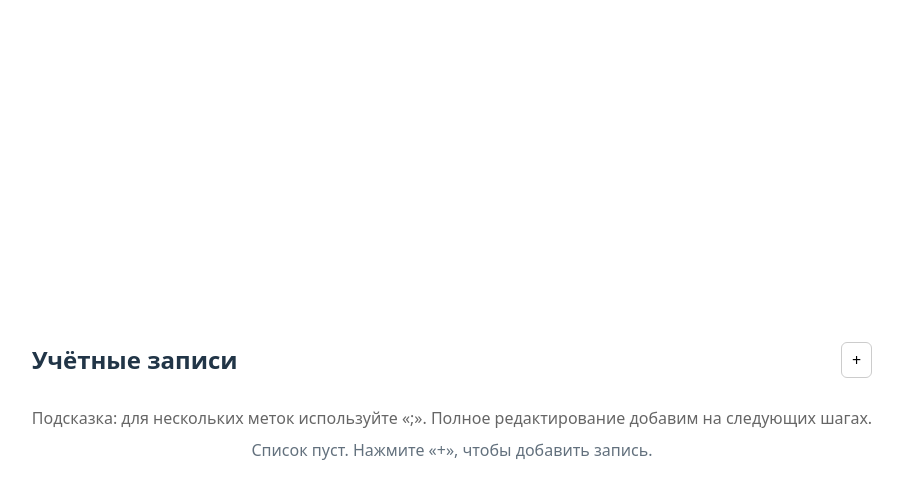
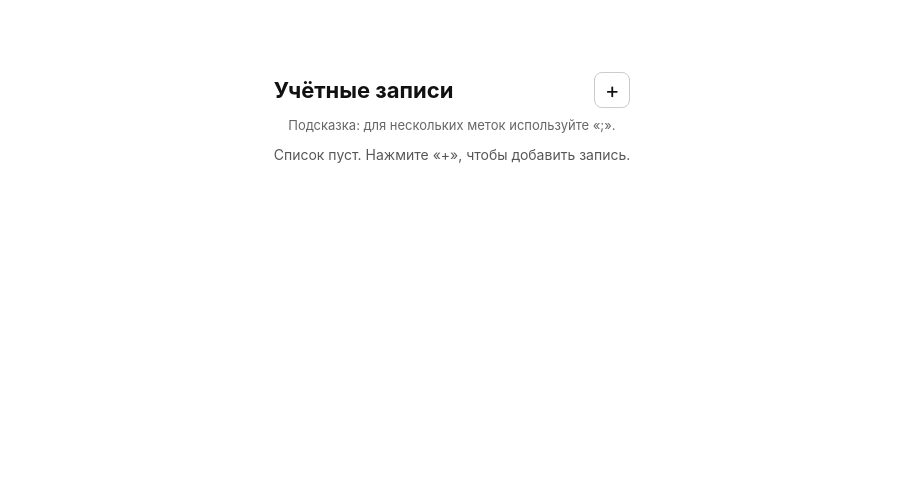
Before and after one commit to BMD63/accounts-form, a Vue app: page / in a window 1280 px wide. Shown: the top 498 px of the page, without its empty margins (188-1091 px from the left). Built offline with nearby package versions, Linux system fonts and the light colour scheme.

Commit message:
styles added

```diff
--- a/src/components/AccountsForm.vue
+++ b/src/components/AccountsForm.vue
@@ -1,12 +1,31 @@
+<script setup lang="ts">
+import { onMounted } from 'vue';
+import { useAccountsStore } from '@/stores/accounts';
+
+const store = useAccountsStore();
+
+onMounted(() => {
+  store.hydrate();
+});
+</script>
+
 <template>
   <section class="accounts-form">
     <header class="header">
       <h2>Учётные записи</h2>
-      <button class="add-btn" @click="store.addEmpty" type="button" title="Добавить учётную запись">+</button>
+      <button
+        class="add-btn"
+        @click="store.addEmpty"
+        type="button"
+        title="Добавить учётную запись"
+        aria-label="Добавить учётную запись"
+        >
+        <span class="add-btn__icon" aria-hidden="true">+</span>
+        </button>
     </header>
 
     <p class="hint">
-      Подсказка: для нескольких меток используйте «;». Полное редактирование добавим на следующих шагах.
+      Подсказка: для нескольких меток используйте «;».
     </p>
 
     <div v-if="store.accounts.length === 0" class="empty">
@@ -23,16 +42,7 @@
   </section>
 </template>
 
-<script setup lang="ts">
-import { onMounted } from 'vue';
-import { useAccountsStore } from '@/stores/accounts';
 
-const store = useAccountsStore();
-
-onMounted(() => {
-  store.hydrate();
-});
-</script>
 
 <style scoped>
 .header {
@@ -45,11 +55,24 @@ onMounted(() => {
 .add-btn {
   border: 1px solid #ccc;
   background: #fff;
-  padding: 6px 10px;
-  border-radius: 6px;
+  border-radius: 8px;
+  width: 36px;
+  height: 36px;
+  display: inline-flex;
+  align-items: center;
+  justify-content: center;
   cursor: pointer;
+  padding: 0;
 }
+
+.add-btn__icon {
+  font-size: 22px;
+  line-height: 1;
+  color: #111;
+}
+
 .add-btn:hover { background: #f6f6f6; }
+.add-btn:active { transform: translateY(1px); }
 .hint { color: #666; margin: 0 0 8px; }
 .empty { opacity: 0.7; margin: 8px 0 16px; }
 
--- a/src/main.ts
+++ b/src/main.ts
@@ -1,6 +1,7 @@
 import { createApp } from 'vue'
 import { createPinia } from 'pinia';
 import './style.css'
+import './styles/form.css';
 import App from './App.vue'
 
 const app = createApp(App);
--- /dev/null
+++ b/src/styles/form.css
@@ -0,0 +1,128 @@
+:root {
+  --bg: #ffffff;
+  --fg: #111111;
+  --muted: #666666;
+  --border: #e5e7eb;
+  --border-strong: #cfd4dc;
+  --brand: #2563eb;
+  --danger: #e5484d;
+  --surface: #f8fafc;
+  --radius: 10px;
+  --radius-sm: 8px;
+  --shadow-sm: 0 1px 2px rgba(0,0,0,.04);
+}
+
+*,
+*::before,
+*::after { box-sizing: border-box; }
+
+html, body, #app {
+  height: 100%;
+}
+
+body {
+  margin: 0;
+  background: var(--bg);
+  color: var(--fg);
+  font: 14px/1.5 ui-sans-serif, -apple-system, Segoe UI, Roboto, Helvetica, Arial, "Apple Color Emoji", "Segoe UI Emoji";
+  -webkit-font-smoothing: antialiased;
+  -moz-osx-font-smoothing: grayscale;
+}
+
+/* Заголовки */
+h1, h2, h3 { margin: 0; line-height: 1.2; }
+h2 { font-size: 22px; }
+
+/* Базовые элементы формы */
+label { font-size: 12px; color: var(--muted); }
+
+input[type="text"],
+input[type="password"],
+select,
+textarea {
+  display: block;
+  width: 100%;
+  padding: 8px 10px;
+  border: 1px solid var(--border);
+  border-radius: var(--radius-sm);
+  background: #fff;
+  box-shadow: var(--shadow-sm);
+  transition: border-color .15s ease, box-shadow .15s ease;
+}
+
+input:focus,
+select:focus,
+textarea:focus {
+  outline: none;
+  border-color: var(--brand);
+  box-shadow: 0 0 0 3px color-mix(in srgb, var(--brand) 20%, transparent);
+}
+
+.is-error {
+  border-color: var(--danger) !important;
+  box-shadow: 0 0 0 3px color-mix(in srgb, var(--danger) 20%, transparent) !important;
+}
+
+.help,
+.hint {
+  color: var(--muted);
+  font-size: 13px;
+}
+
+/* Кнопки */
+button {
+  font: inherit;
+}
+
+.btn {
+  display: inline-flex;
+  align-items: center;
+  justify-content: center;
+  gap: 6px;
+  cursor: pointer;
+  border: 1px solid var(--border);
+  background: #fff;
+  color: var(--fg);
+  border-radius: var(--radius);
+  padding: 8px 12px;
+  box-shadow: var(--shadow-sm);
+  transition: background .15s ease, border-color .15s ease, transform .05s ease;
+}
+
+.btn:hover { background: var(--surface); border-color: var(--border-strong); }
+.btn:active { transform: translateY(1px); }
+
+.btn--danger {
+  border-color: color-mix(in srgb, var(--danger) 30%, #fff);
+  background: color-mix(in srgb, var(--danger) 8%, #fff);
+  color: #a11;
+}
+.btn--danger:hover {
+  background: color-mix(in srgb, var(--danger) 14%, #fff);
+  border-color: color-mix(in srgb, var(--danger) 45%, #fff);
+}
+
+
+.card {
+  border: 1px solid var(--border);
+  border-radius: var(--radius);
+  background: #fff;
+  box-shadow: var(--shadow-sm);
+}
+
+.mono {
+  font-family: ui-monospace, SFMono-Regular, Menlo, Monaco, Consolas, "Liberation Mono", monospace;
+  font-size: 12px;
+  color: #555;
+}
+
+
+.row {
+  display: grid;
+  grid-template-columns: 1.2fr 0.8fr 1fr 1fr auto;
+  gap: 12px;
+  align-items: end;
+}
+@media (max-width: 820px) {
+  .row { grid-template-columns: 1fr; }
+}
```
